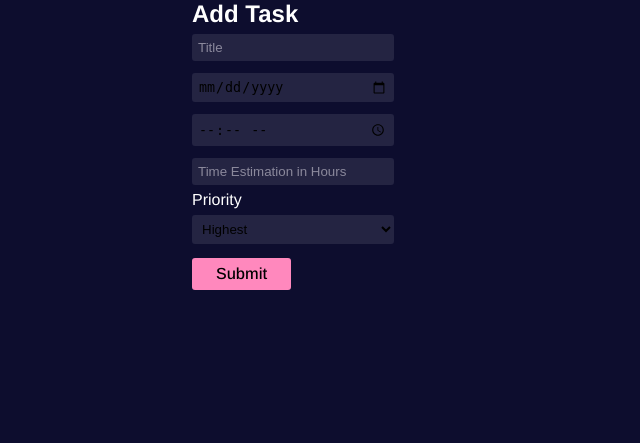
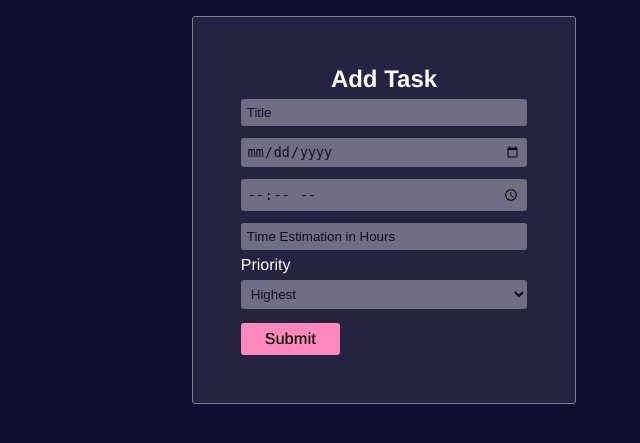
Before and after one commit to av3ry3ris/taskApp, a Flask app: page / in a window 1280 px wide. Shown: the part 87-530 px from the top of the page, without its empty margins (640-1280 px from the left). Run offline with Flask 3, Linux system fonts and the light colour scheme; data that the repository does not hold is empty; some libraries are stand-ins or nearby versions.

Commit message:
Added some styles to clean up the layout a bit, fixed some colors to make it more readable too

```diff
--- a/static/css/main.css
+++ b/static/css/main.css
@@ -60,15 +60,16 @@ body {
 
 
 input, select {
-    background-color: var(--clr-surface-a10);
+    background-color: var(--clr-surface-a40);
     border: none;
     border-radius: 3px;
     padding: 0.45em;
     margin: .45em 0;
+    color: var(--clr-surface-a0);
 }
 
 input::placeholder {
-    color: var(--clr-surface-a50);
+    color: var(--clr-surface-a0);
 }
 
 #newTask button {
@@ -100,12 +101,12 @@ header h1 {
 .content-container {
     display: flex;
     flex-flow: row;
-    justify-content: space-between;
+    padding-top: 1em;
 }
 
 .task {
     padding: 1em;
-    width: 60%;
+    width: 85%;
     border: 1px solid grey;
     border-radius: 3px;
     margin: .5em;
@@ -115,9 +116,18 @@ header h1 {
     justify-content: center;
 }
 
+.task-container {
+    display: flex;
+    justify-content: center;
+    flex-flow: column;
+    align-items: center;
+}
+
 .task-content {
     width: 85%;
 }
+
+
 
 .complete-checkbox {
     margin-right: 2em;
@@ -143,14 +153,27 @@ header h1 {
 }
 
 .addTask {
-    width: 35%;
+    width: 30%;
 }
 
 form {
     display: flex;
     flex-flow: column;
-    width: 45%;
+    width: 75%;
 }
+
+.form-container {
+    display: flex;
+    flex-flow: column;
+    align-items: center;
+    background-color: var(--clr-surface-a10);
+    border: 1px solid grey;
+    border-radius: 3px;
+    padding: 3em 0;
+}
+
+
+
 
 #main {
     width: 65%;
```
